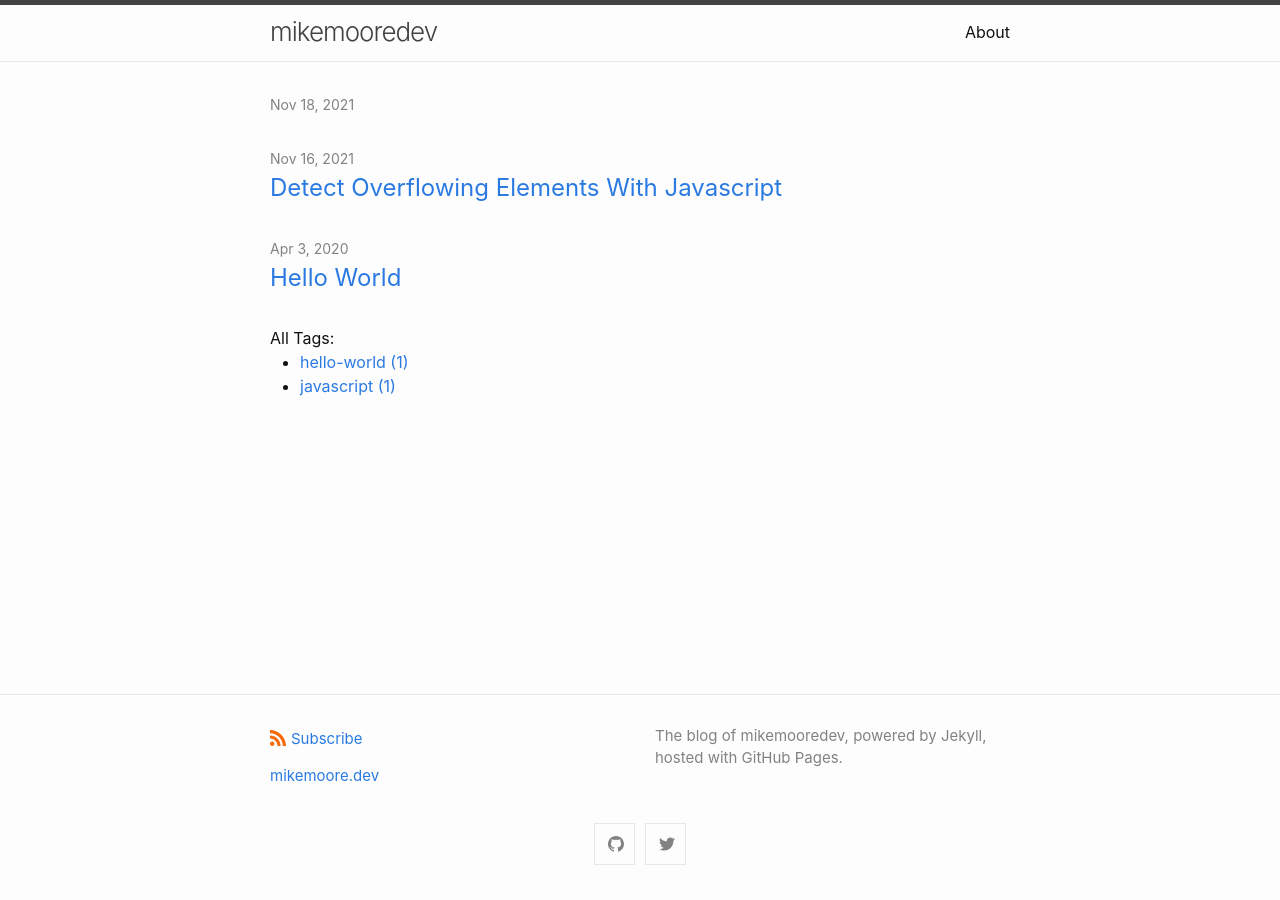
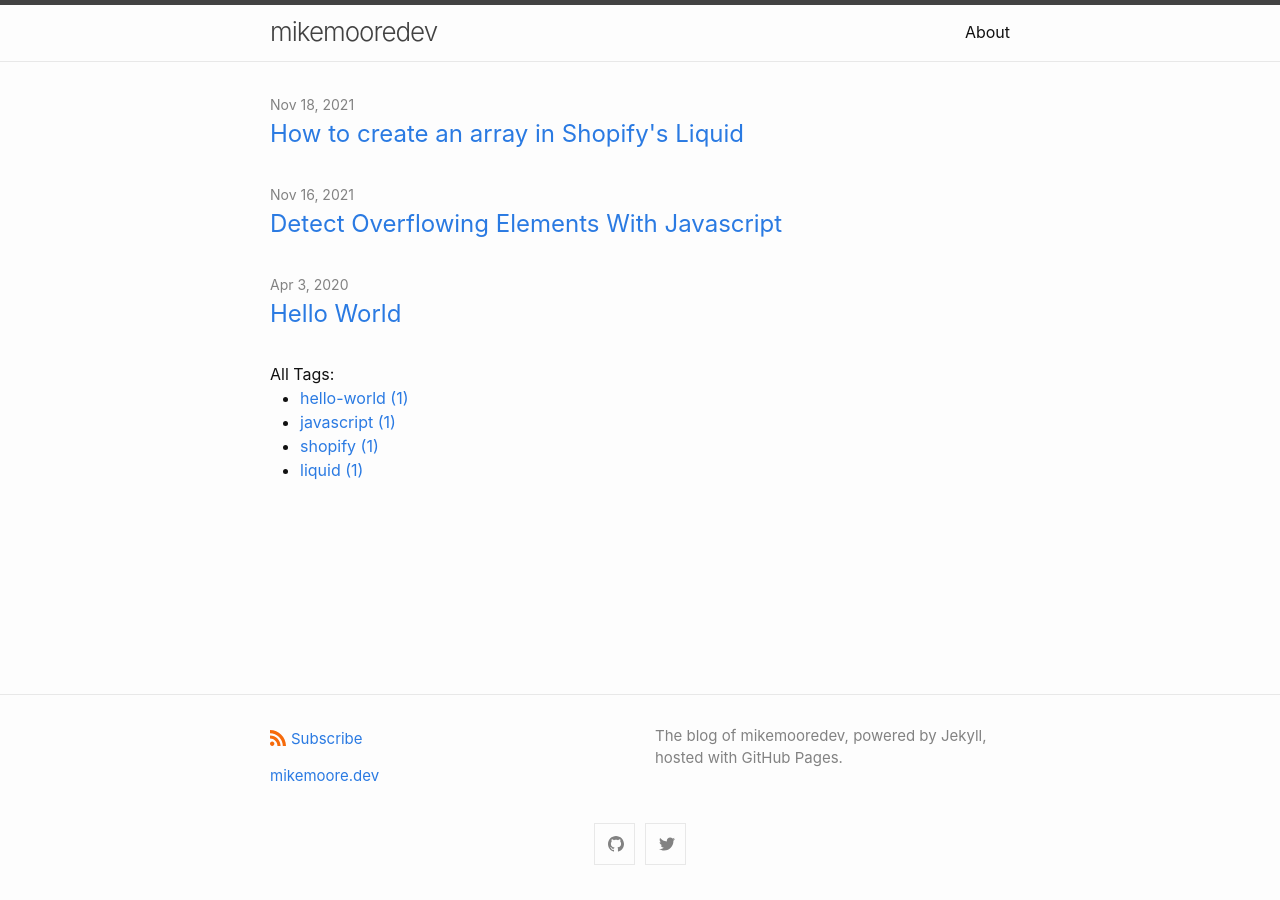
Before and after one commit to mikemooredev/blog, a Jekyll site: the page built from index.md, in a window 1280 px wide. Built offline with Jekyll 4.4.1, drawn with Linux system fonts in a browser that asks for light colours.

Commit message:
Update frontmatter

```diff
--- a/_posts/2021-11-18-how-to-create-an-array-in-shopifys-liquid.markdown
+++ b/_posts/2021-11-18-create-an-array-in-liquid.markdown
@@ -1,6 +1,6 @@
 ---
 layout: post
-title: "How to create an array in Shopify\'s Liquid"
+title: "How to create an array in Shopify's Liquid"
 tags: shopify liquid
 comments: true
 ---
```
